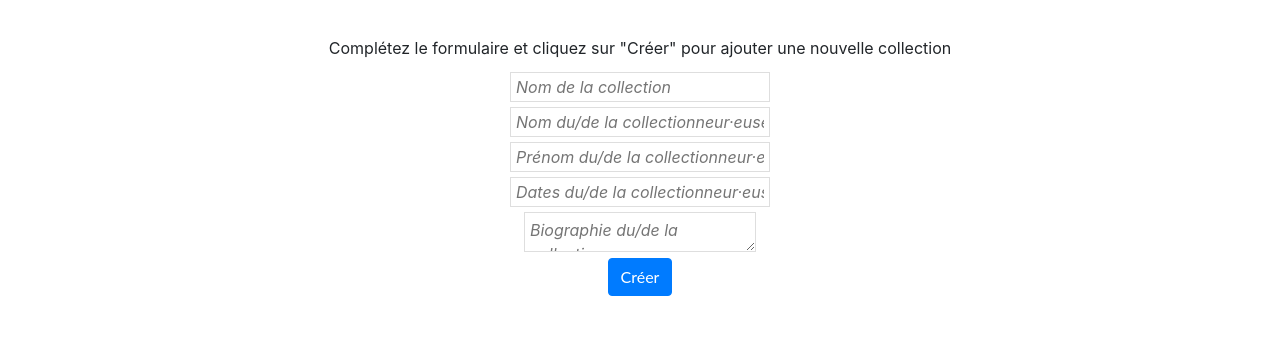
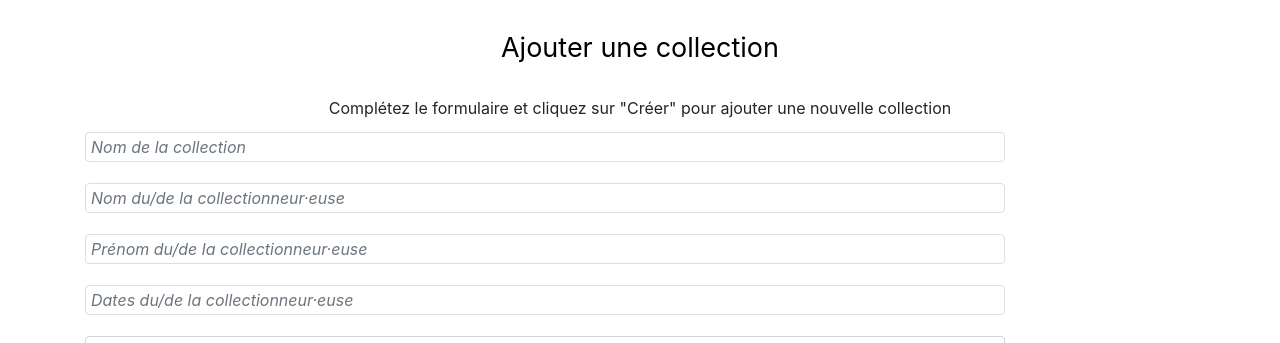
Before and after one commit to Chartes-TNAH/CollectArt, a Flask app: page /edit-collection in a window 1280 px wide. Shown: the part 163-506 px from the top of the page. Run offline with Flask 2, Linux system fonts and the light colour scheme; the visitor is signed in with stand-in values (Sample User, id 1); some libraries are stand-ins or nearby versions; some web fonts are replaced.

Commit message:
modification du formulaire

```diff
--- a/app/templates/pages/edit-collection.html
+++ b/app/templates/pages/edit-collection.html
@@ -6,20 +6,38 @@
 
 <div>
     <center>
+        <h2>Ajouter une collection</h2>
         <p>Complétez le formulaire et cliquez sur "Créer" pour ajouter une nouvelle collection</p>
     </center>
 </div>
-<form method="POST" action="{{url_for('edit_collection')}}" style="text-align: center">
-    <input type="text" name="name" placeholder="Nom de la collection"/>
-    <br/>
-    <input type="text" name="collector_name" placeholder="Nom du/de la collectionneur·euse"/>
-    <br/>
-    <input type="text" name="collector_firstname" placeholder="Prénom du/de la collectionneur·euse"/>
-    <br/>
-    <input type="text" name="collector_date" placeholder="Dates du/de la collectionneur·euse"/>
-    <br/>
-    <textarea name="collector_bio" placeholder="Biographie du/de la collectionneur·euse"></textarea>
-    <br />
-    <button type="submit" class="btn btn-primary">Créer</button>
+<form class="form" method="POST" action="{{url_for('edit_collection')}}" style="text-align: center">
+    <div class="form-group row">
+        <div class="col-sm-10">
+            <input type="text" class="form-control" name="name" placeholder="Nom de la collection"/>
+        </div>
+    </div>
+    <div class="form-group row">
+        <div class="col-sm-10">
+            <input type="text" class="form-control" name="collector_name" placeholder="Nom du/de la collectionneur·euse"/>
+        </div>
+    </div>
+    <div class="form-group row">
+        <div class="col-sm-10">
+            <input type="text" class="form-control" name="collector_firstname" placeholder="Prénom du/de la collectionneur·euse"/>
+        </div>
+    </div>
+    <div class="form-group row">
+        <div class="col-sm-10">
+            <input type="text" class="form-control" name="collector_date" placeholder="Dates du/de la collectionneur·euse"/>
+        </div>
+    </div>
+    <div class="form-group row">
+        <div class="col-sm-10">
+            <textarea class="form-control" name="collector_bio" placeholder="Biographie du/de la collectionneur·euse"></textarea>
+        </div>
+    </div>
+    <div>
+        <button type="submit" class="btn btn-primary">Créer</button>
+    </div>
 </form>
 {% endblock %}
```
